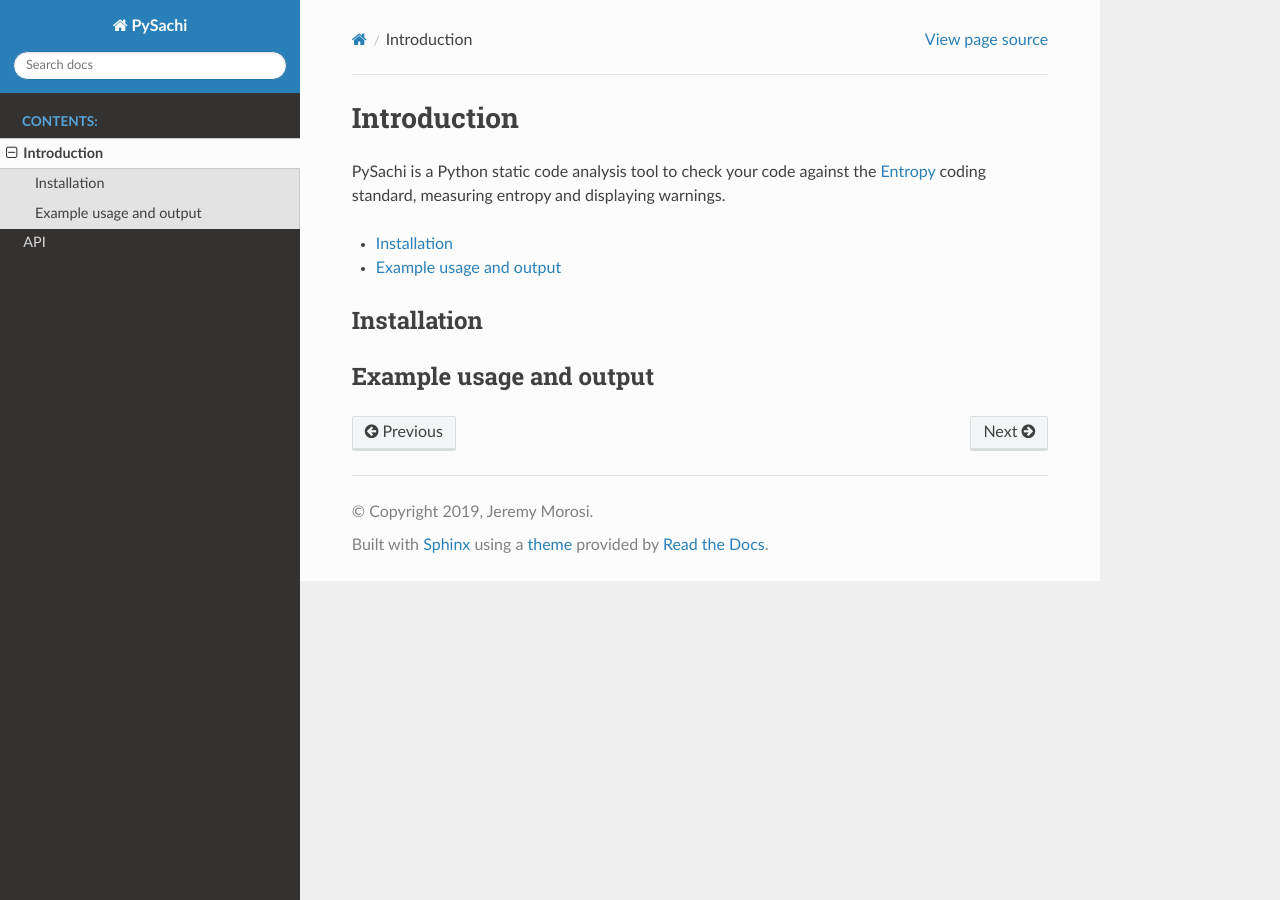
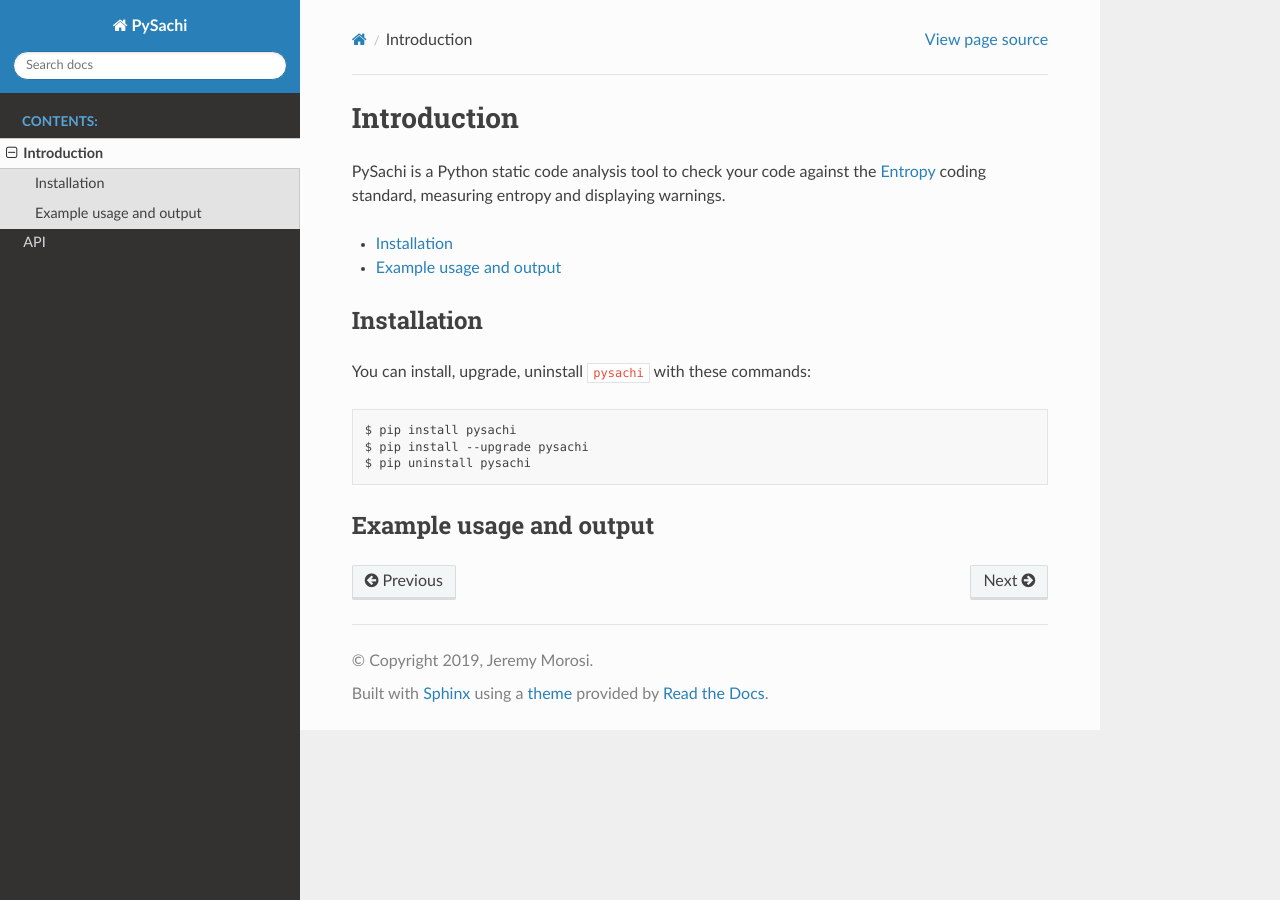
Before and after one commit to Nauja/pyrabbit, a Sphinx documentation site: the page built from docs/intro.rst, in a window 1280 px wide. Built offline with Sphinx 7.4.7 and the Read the Docs theme 2.0.0, drawn with Linux system fonts in a browser that asks for light colours.

Commit message:
Docs: installation

```diff
--- a/docs/intro.rst
+++ b/docs/intro.rst
@@ -15,5 +15,11 @@
 Installation
 ------------
 
+You can install, upgrade, uninstall ``pysachi`` with these commands::
+
+  $ pip install pysachi
+  $ pip install --upgrade pysachi
+  $ pip uninstall pysachi
+
 Example usage and output
 ------------------------
```
